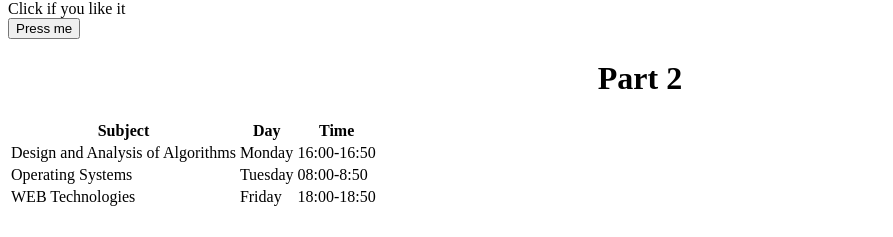
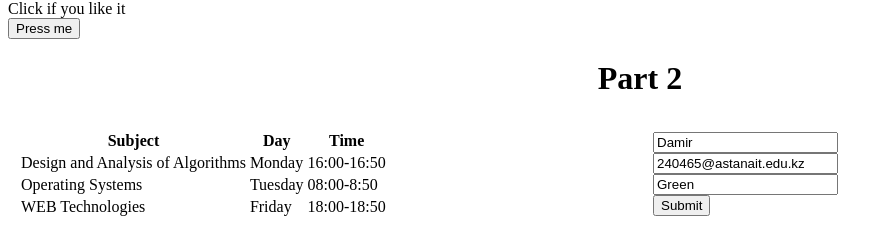
Before and after one commit to CoLdEnnn/Assignment_1_web, a plain HTML site: page src/index.html in a window 1280 px wide. Shown: the part 655-892 px from the top of the page, without its empty margins (0-893 px from the left). Drawn offline with Linux system fonts and the light colour scheme.

Commit message:
100% of Homework

```diff
--- a/src/index.html
+++ b/src/index.html
@@ -4,9 +4,22 @@
     <meta charset="UTF-8">
     <meta name="viewport" content="width=device-width, initial-scale=1.0">
     <title>Assignment 1</title>
+    <style>
+        body{
+            font-size: 16px;
+            font-family: 'Times New Roman', Times, serif;
+        }
+        .columns{
+            display: flex;
+            justify-content: space-between;
+        }
+        .column {
+            flex: 1;
+            padding: 10px;
+        }
+    </style>
 </head>
 <body>
-
     <h1 style="text-align: center;">Part 1</h1>
     <h1>Damir Ushkempir</h1>
     <h2>SE-2407</h2>
@@ -26,6 +39,9 @@
     <br>Click if you like it<br>
     <button>Press me</button>
     <h1 style="text-align: center;">Part 2</h1>
+
+    <div class="columns">
+        <div class="column">
         <table>
             <tr>
                 <th>Subject</th>
@@ -48,8 +64,22 @@
                 <td>18:00-18:50</td>
             </tr>
         </table>
-    <form action="">
+        </div>
 
+        <div class="column">
+            <table>
+                <tr>
+                    <td>
+                    <form>
+                            <input type="text" placeholder="My name" value="Damir"><br>
+                            <input type="email" placeholder="My email" value="240465@astanait.edu.kz" ><br>
+                            <input type="text" placeholder="favorite color" value="Green"><br>
+                            <button>Submit</button>
                     </form>
+                    </td>
+                </tr>
+            </table>
+        </div>
+    </div>
 </body>
 </html>
```
Lines whose indentation alone changed are shown as unchanged.
